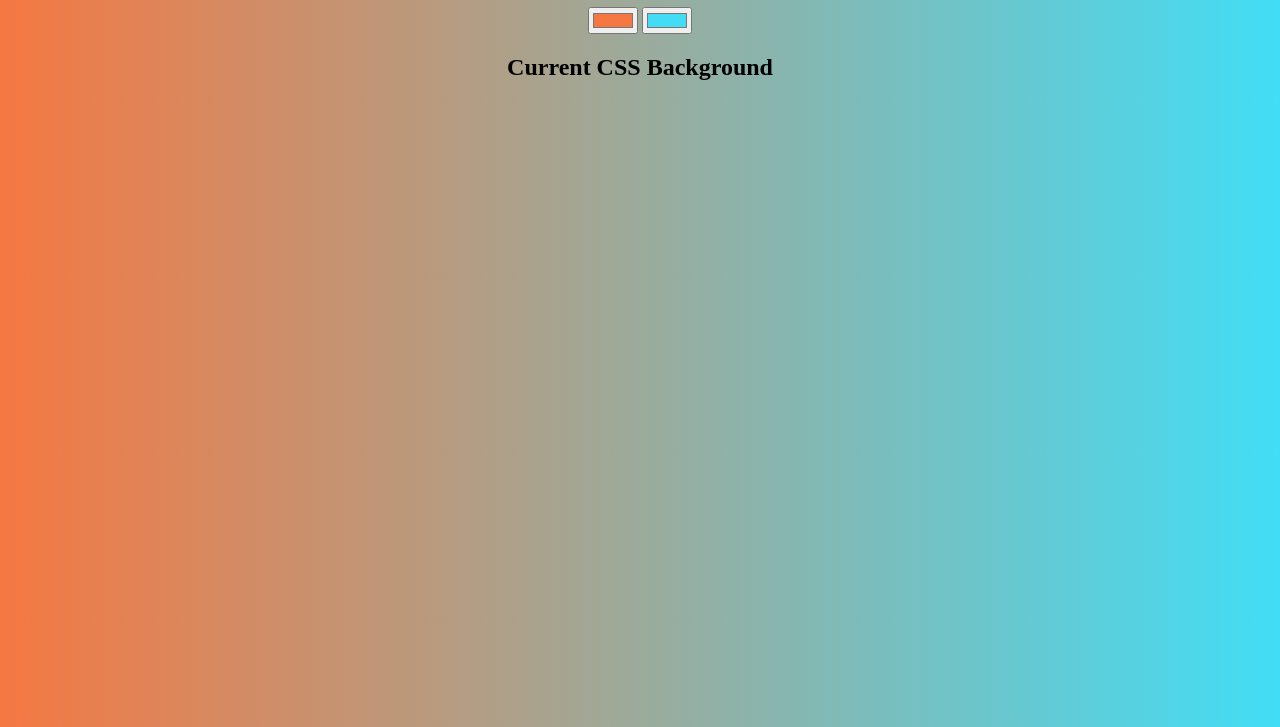
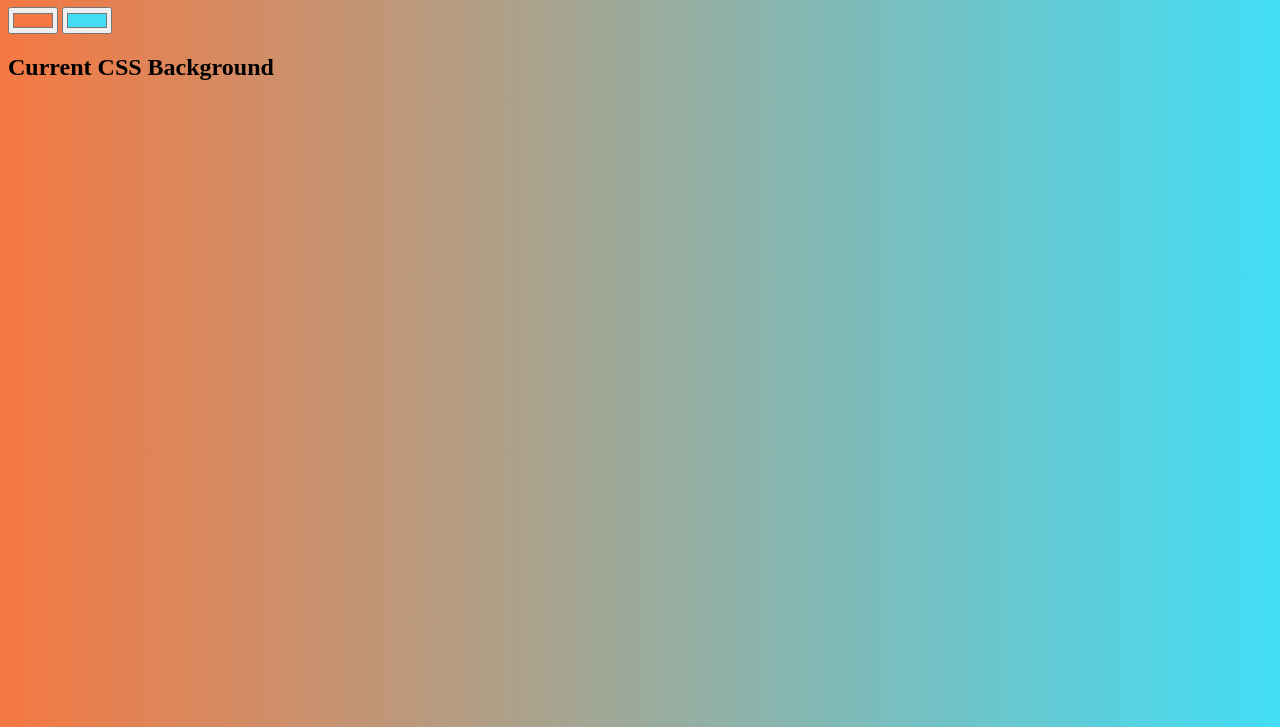
Before and after one commit to Caron-hub/background-generator, a plain HTML site: page index.html in a window 1280 px wide. Shown: the part 73-800 px from the top of the page. Drawn offline with Linux system fonts and the light colour scheme.

Commit message:
changed colon

```diff
--- a/style.css
+++ b/style.css
@@ -1,4 +1,4 @@
 body {
     background: linear-gradient(to right, #f57842, #42ddf5);
-    text-align: center;
+    text-align: center:
 }
```
